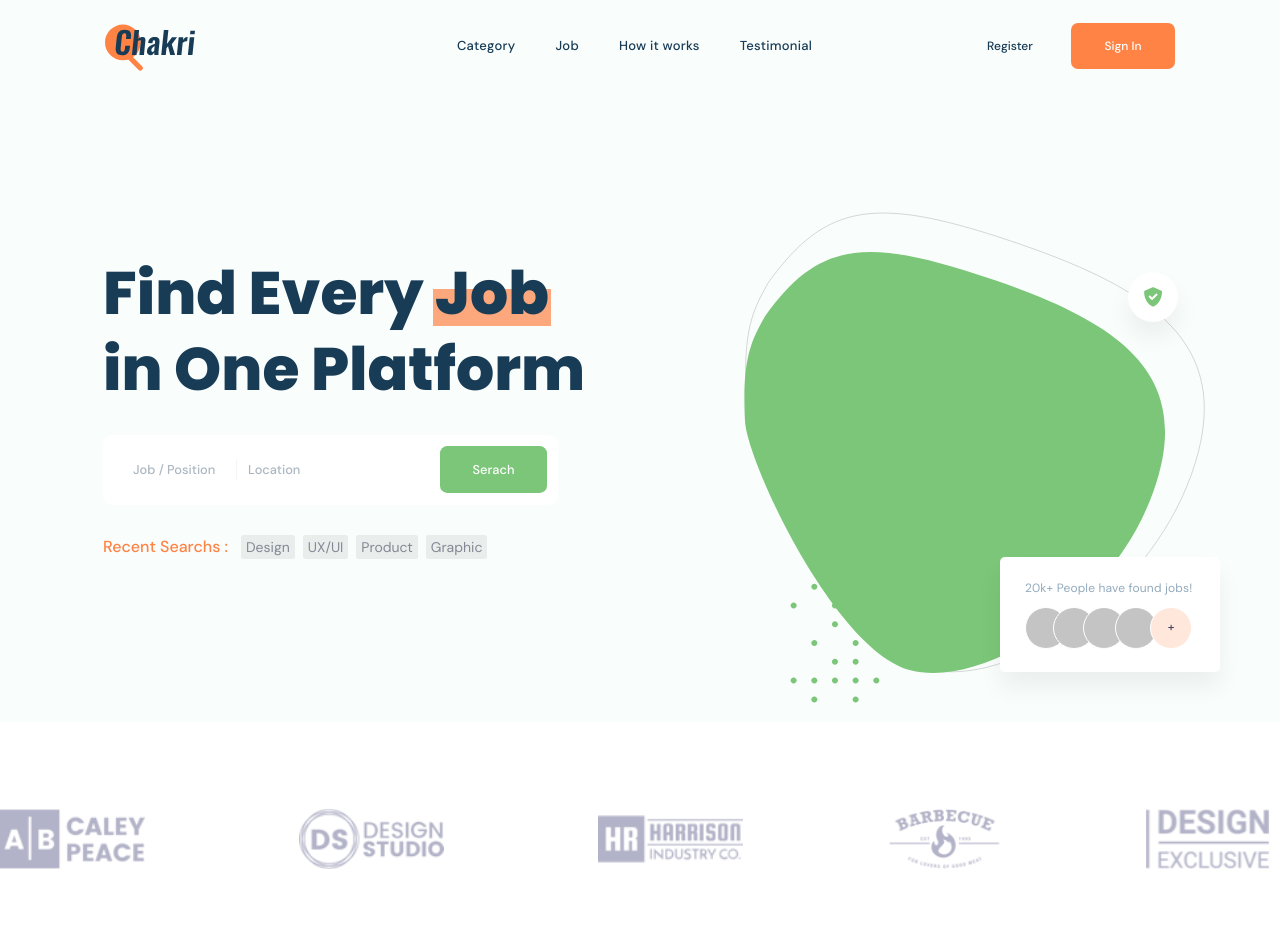
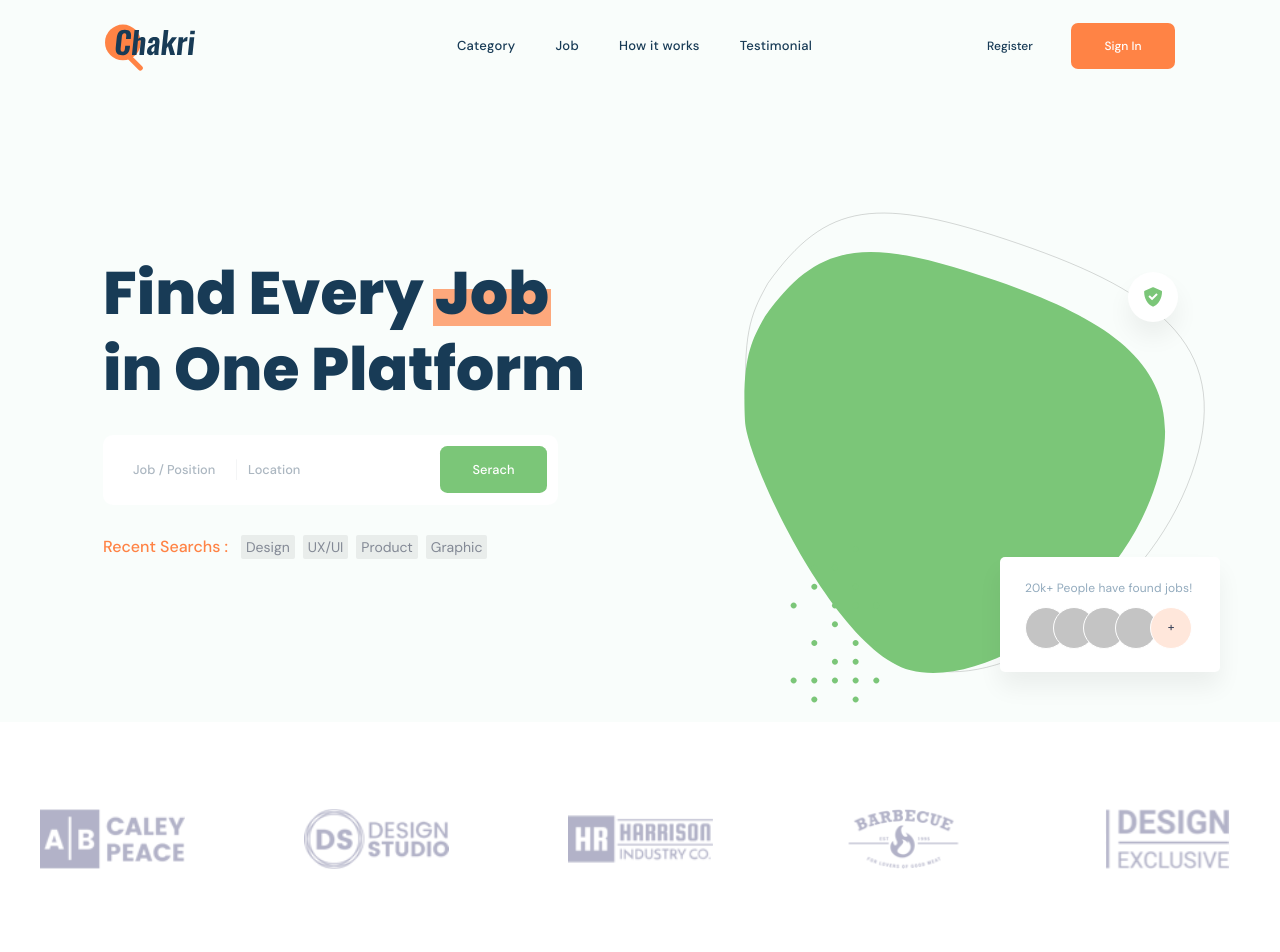
Before and after one commit to GitHubOshin/Chakri, a React (Create React App) app: page / in a window 1280 px wide. Shown: the top 952 px of the page. Built offline with nearby package versions, Linux system fonts and the light colour scheme.

Commit message:
Update Logos.js

```diff
--- a/src/pages/Logos.js
+++ b/src/pages/Logos.js
@@ -1,8 +1,7 @@
 function Logos() {
   return (
-    <div className="w-full mobile:h-[302.64px] screen750:h-[234px] flex items-center justify-center">
-      <div className=" w-full mobile:w-[327px] mobile:h-[142.61px] screen750:w-[750px] screen1280:w-[1304px] laptop:w-[1304px] screen1280:px-[0px]  mobile:px-[24px] flex screen1280:justify-between screen750:gap-[40px] screen1280:gap-0 ">
-        <div className=" flex w-full screen1280:w-[743px] mobile:flex-col screen750:flex-row mobile:items-center mobile:justify-between  screen750:gap-[44px] ">
+    <section className="w-full mobile:h-[302.64px] screen750:h-[234px] flex items-center justify-center">
+      <div className="w-full mobile:w-[327px]  mobile:h-[142.61px] screen750:w-[750px] screen1280:w-[1200px] laptop:w-[1304px] mobile:grid mobile:grid-cols-2 mobile:gap-y-5 mobile:justify-items-center screen750:grid-cols-3 screen1280:flex screen1280:items-center screen1280:justify-between">
         <img
           alt="Logo: Caley Peace"
           src="images/logos/caley-peace.svg"
@@ -18,8 +17,6 @@ function Logos() {
           src="images/logos/harrison.svg"
           className="mobile:w-[81.62px] mobile:h-[26.83px] screen1280:w-[145px] screen1280:h-[60px]"
         />
-        </div>
-        <div className=" flex w-full  screen1280:w-[408px] mobile:flex-col mobile:justify-between  screen750:flex-row mobile:items-center  screen750:gap-[44px] screen1280:gap-0">
         <img
           alt="Logo: Barbecue"
           src="images/logos/barbecue.svg"
@@ -36,8 +33,7 @@ function Logos() {
           className="screen1280:hidden screen750:inline mobile:w-[50px] mobile:h-[37px]"
         />
       </div>
-      </div>
-    </div>
+    </section>
   )
 }
 
```
Lines whose indentation alone changed are shown as unchanged.
